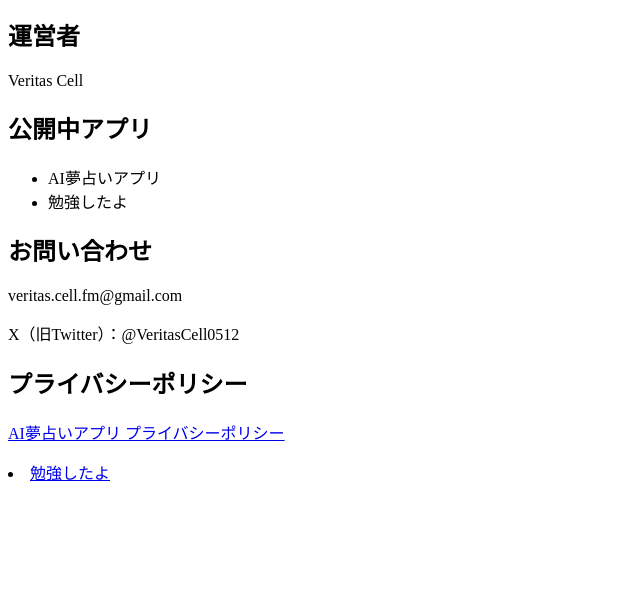
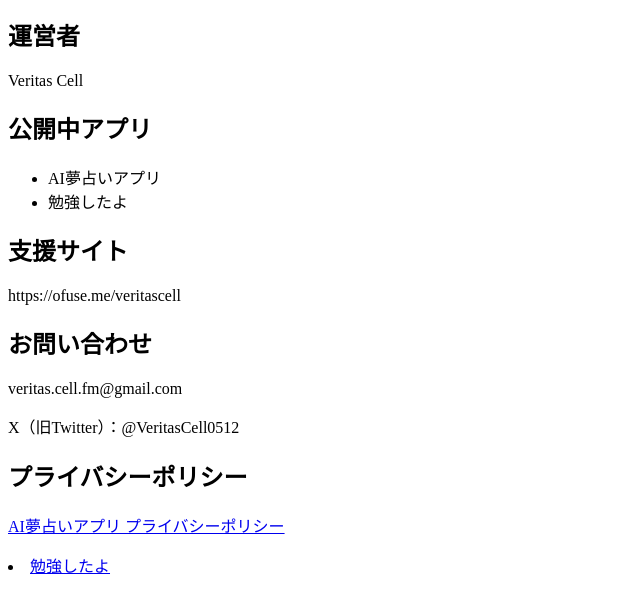
Before and after one commit to veritascellfm-web/veritas.cell.fmweb, a plain HTML site: page index.html in a window 1280 px wide. Shown: the part 107-720 px from the top of the page, without its empty margins (0-640 px from the left). Drawn offline with Linux system fonts and the light colour scheme.

Commit message:
Update index.html

```diff
--- a/index.html
+++ b/index.html
@@ -24,6 +24,11 @@ Veritas Cellは個人事業としてアプリ・ゲームの企画および開
 <li>勉強したよ</li>
 </ul>
 
+  <h2>支援サイト</h2>
+<p>
+https://ofuse.me/veritascell
+</p>
+
 <h2>お問い合わせ</h2>
 <p>
 veritas.cell.fm@gmail.com
```
